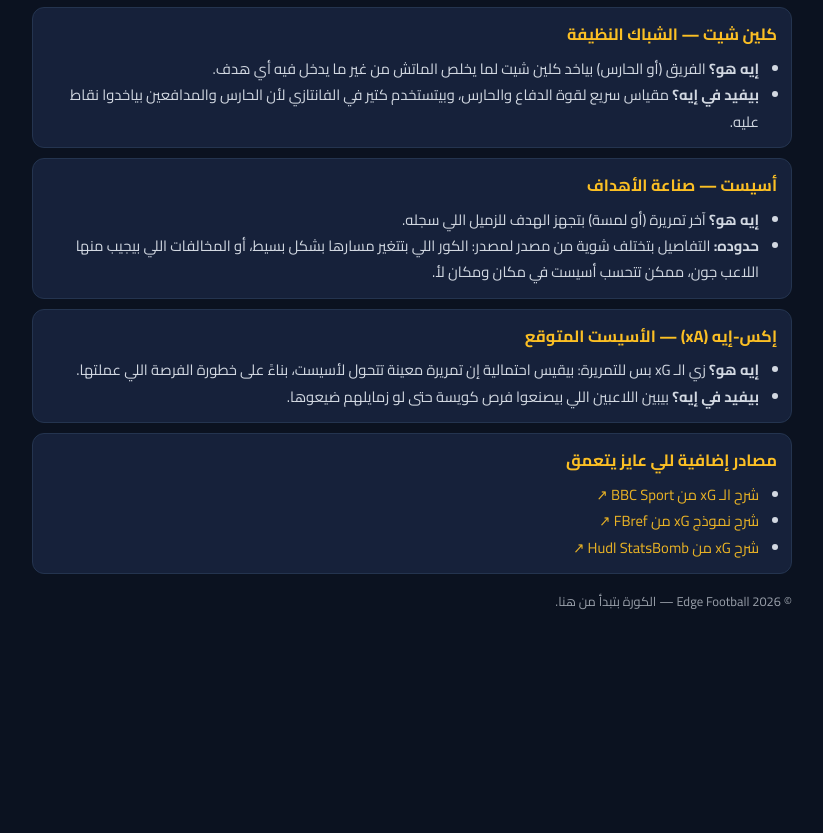
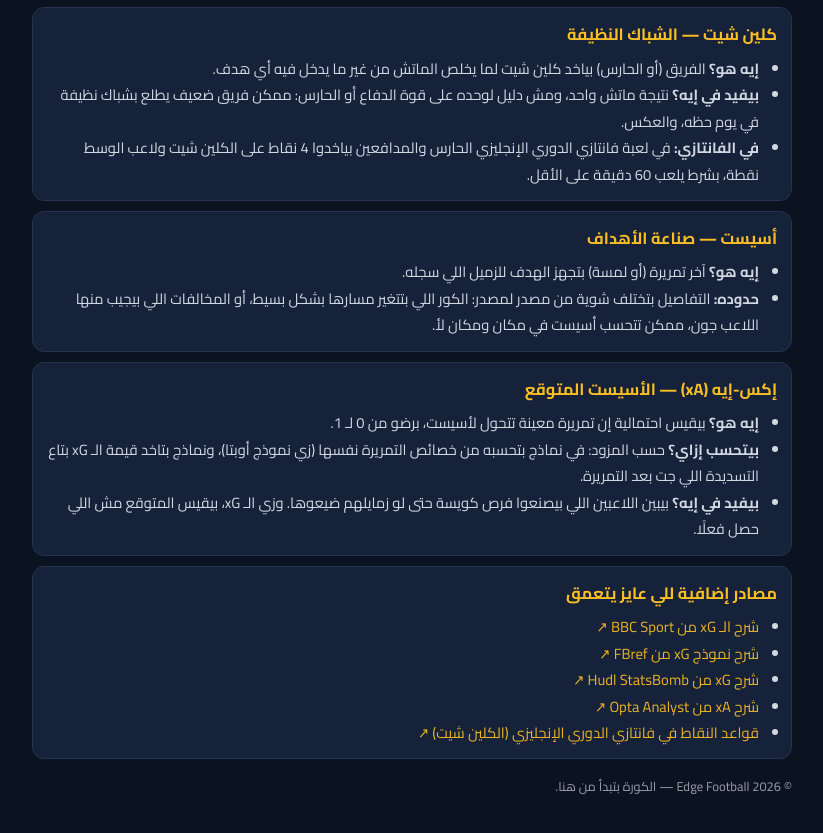
Before and after one commit to andrew101018/EDGE, a plain HTML site: page learn.html in a window 1280 px wide. Shown: the part 513-1346 px from the top of the page, without its empty margins (228-1051 px from the left). Before the commit the page ends 1187 px from the top, so only its background shows below. Drawn offline with Linux system fonts and the light colour scheme.

Commit message:
Update explanations for clean sheets and xA

```diff
--- a/learn.html
+++ b/learn.html
@@ -66,7 +66,8 @@ h1{font-size:1.4em;color:#fbbf24}
 <h2>كلين شيت — الشباك النظيفة</h2>
 <ul>
 <li><b>إيه هو؟</b> الفريق (أو الحارس) بياخد كلين شيت لما يخلص الماتش من غير ما يدخل فيه أي هدف.</li>
-<li><b>بيفيد في إيه؟</b> مقياس سريع لقوة الدفاع والحارس، وبيتستخدم كتير في الفانتازي لأن الحارس والمدافعين بياخدوا نقاط عليه.</li>
+<li><b>بيفيد في إيه؟</b> نتيجة ماتش واحد، ومش دليل لوحده على قوة الدفاع أو الحارس: ممكن فريق ضعيف يطلع بشباك نظيفة في يوم حظه، والعكس.</li>
+<li><b>في الفانتازي:</b> في لعبة فانتازي الدوري الإنجليزي الحارس والمدافعين بياخدوا 4 نقاط على الكلين شيت ولاعب الوسط نقطة، بشرط يلعب 60 دقيقة على الأقل.</li>
 </ul>
 </div>
 
@@ -81,8 +82,9 @@ h1{font-size:1.4em;color:#fbbf24}
 <div class="qa">
 <h2>إكس-إيه (xA) — الأسيست المتوقع</h2>
 <ul>
-<li><b>إيه هو؟</b> زي الـ xG بس للتمريرة: بيقيس احتمالية إن تمريرة معينة تتحول لأسيست، بناءً على خطورة الفرصة اللي عملتها.</li>
-<li><b>بيفيد في إيه؟</b> بيبين اللاعبين اللي بيصنعوا فرص كويسة حتى لو زمايلهم ضيعوها.</li>
+<li><b>إيه هو؟</b> بيقيس احتمالية إن تمريرة معينة تتحول لأسيست، برضو من 0 لـ 1.</li>
+<li><b>بيتحسب إزاي؟</b> حسب المزود: في نماذج بتحسبه من خصائص التمريرة نفسها (زي نموذج أوبتا)، ونماذج بتاخد قيمة الـ xG بتاع التسديدة اللي جت بعد التمريرة.</li>
+<li><b>بيفيد في إيه؟</b> بيبين اللاعبين اللي بيصنعوا فرص كويسة حتى لو زمايلهم ضيعوها. وزي الـ xG، بيقيس المتوقع مش اللي حصل فعلًا.</li>
 </ul>
 </div>
 
@@ -92,6 +94,8 @@ h1{font-size:1.4em;color:#fbbf24}
 <li><a href="https://www.bbc.com/sport/football/articles/cgrqd18q0rgo" rel="noopener">شرح الـ xG من BBC Sport ↗</a></li>
 <li><a href="https://fbref.com/en/expected-goals-model-explained" rel="noopener">شرح نموذج xG من FBref ↗</a></li>
 <li><a href="https://www.hudl.com/blog/expected-goals-xg-explained" rel="noopener">شرح xG من Hudl StatsBomb ↗</a></li>
+<li><a href="https://theanalyst.com/articles/what-are-expected-assists-xa" rel="noopener">شرح xA من Opta Analyst ↗</a></li>
+<li><a href="https://www.premierleague.com/en/news/2174909/fpl-basics-explained-scoring-points" rel="noopener">قواعد النقاط في فانتازي الدوري الإنجليزي (الكلين شيت) ↗</a></li>
 </ul>
 </div>
 
```
